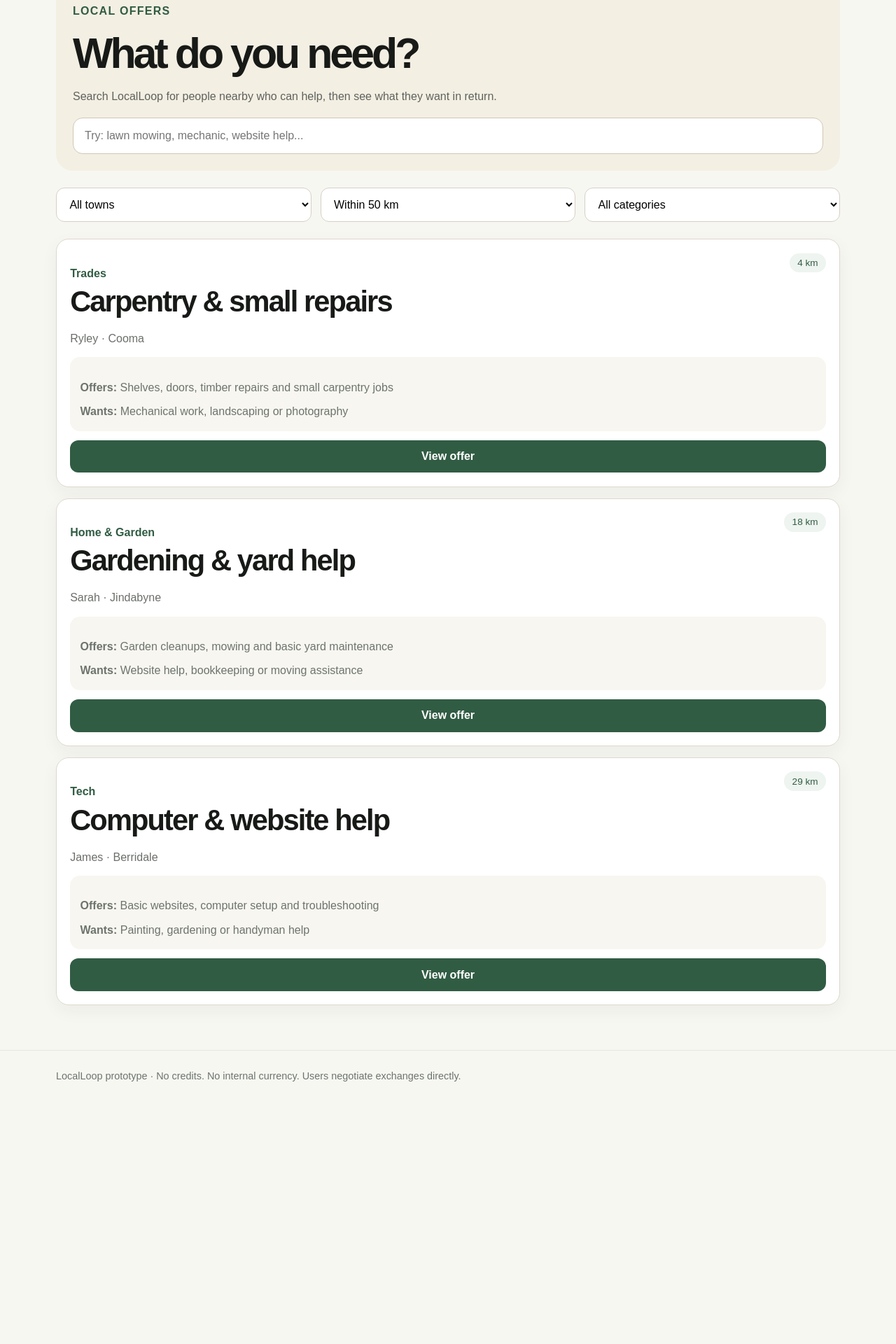
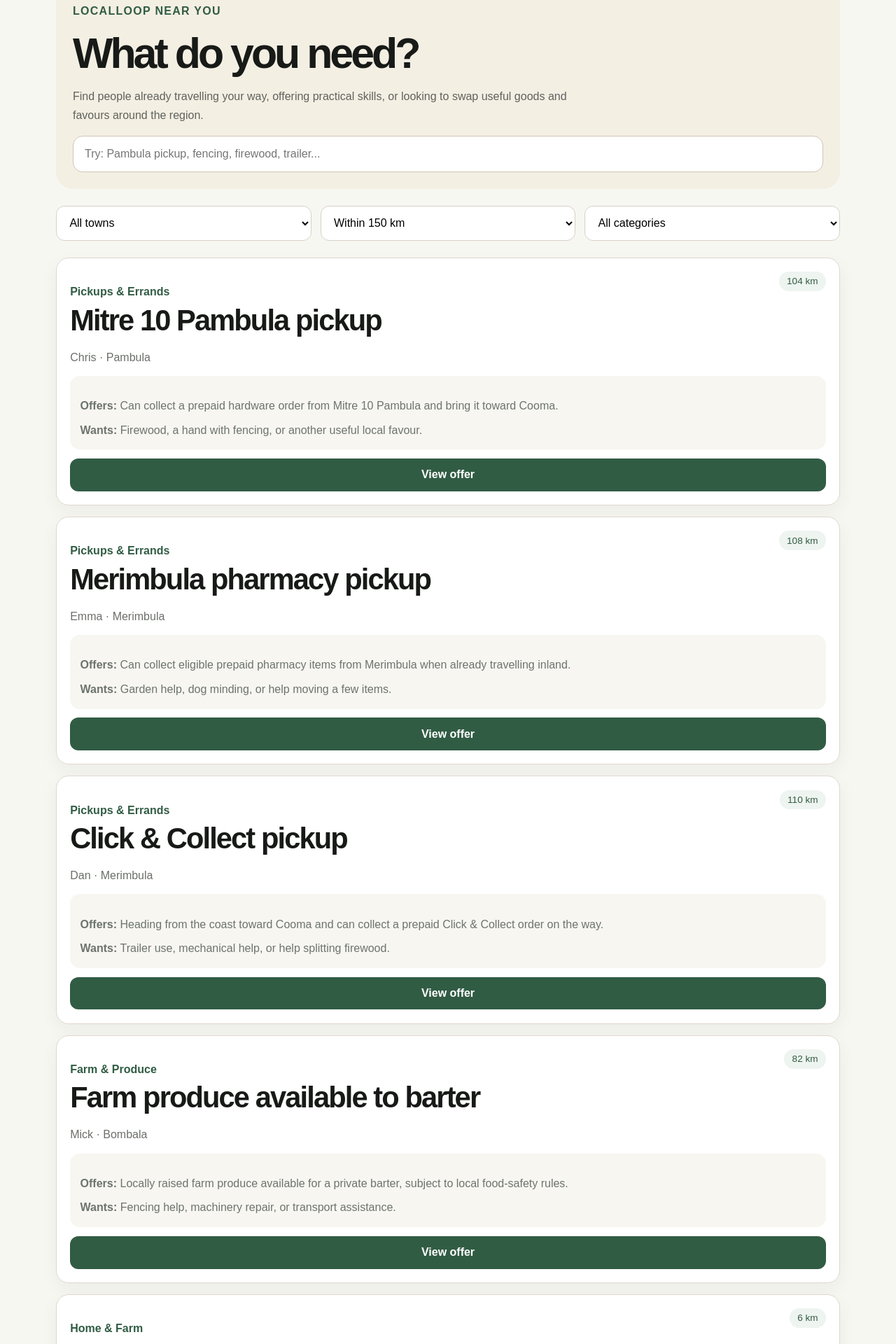
Before and after one commit to ryleycampbell93/LocalLoop, a Next.js app: page /browse in a window 1280 px wide. Shown: the part 140-2060 px from the top of the page at 70% size. Before the commit the page ends 1733 px from the top, so only its background shows below. Built offline with nearby package versions, Linux system fonts and the light colour scheme.

Commit message:
Add realistic regional LocalLoop examples

```diff
--- a/app/browse/page.tsx
+++ b/app/browse/page.tsx
@@ -5,46 +5,104 @@ import { useMemo, useState } from "react";
 
 const offers = [
   {
-    id: "carpentry-cooma",
-    title: "Carpentry & small repairs",
-    person: "Ryley",
+    id: "mitre10-pambula-pickup",
+    title: "Mitre 10 Pambula pickup",
+    person: "Chris",
+    town: "Pambula",
+    distance: 104,
+    category: "Pickups & Errands",
+    offers: "Can collect a prepaid hardware order from Mitre 10 Pambula and bring it toward Cooma.",
+    wants: "Firewood, a hand with fencing, or another useful local favour.",
+  },
+  {
+    id: "merimbula-pharmacy-pickup",
+    title: "Merimbula pharmacy pickup",
+    person: "Emma",
+    town: "Merimbula",
+    distance: 108,
+    category: "Pickups & Errands",
+    offers: "Can collect eligible prepaid pharmacy items from Merimbula when already travelling inland.",
+    wants: "Garden help, dog minding, or help moving a few items.",
+  },
+  {
+    id: "click-and-collect-coast",
+    title: "Click & Collect pickup",
+    person: "Dan",
+    town: "Merimbula",
+    distance: 110,
+    category: "Pickups & Errands",
+    offers: "Heading from the coast toward Cooma and can collect a prepaid Click & Collect order on the way.",
+    wants: "Trailer use, mechanical help, or help splitting firewood.",
+  },
+  {
+    id: "lamb-barter-bombala",
+    title: "Farm produce available to barter",
+    person: "Mick",
+    town: "Bombala",
+    distance: 82,
+    category: "Farm & Produce",
+    offers: "Locally raised farm produce available for a private barter, subject to local food-safety rules.",
+    wants: "Fencing help, machinery repair, or transport assistance.",
+  },
+  {
+    id: "firewood-cooma",
+    title: "Firewood delivery around Cooma",
+    person: "Steve",
+    town: "Cooma",
+    distance: 6,
+    category: "Home & Farm",
+    offers: "Can deliver a ute load of firewood around Cooma and nearby areas.",
+    wants: "Small carpentry job, welding help, or mower servicing.",
+  },
+  {
+    id: "trailer-transport-jindabyne",
+    title: "Trailer transport help",
+    person: "Sarah",
+    town: "Jindabyne",
+    distance: 61,
+    category: "Transport",
+    offers: "Can help move a mower, furniture or other suitable items with a trailer.",
+    wants: "Garden cleanup, painting help, or computer assistance.",
+  },
+  {
+    id: "fencing-bombala",
+    title: "Need a hand with fencing",
+    person: "Tom",
+    town: "Bombala",
+    distance: 84,
+    category: "Trades & Farm",
+    offers: "Can trade livestock-yard cleanup, firewood or general farm help.",
+    wants: "Someone experienced to help repair and tension a section of fencing.",
+  },
+  {
+    id: "mechanical-cooma",
+    title: "Small engine & mechanical help",
+    person: "Riley",
     town: "Cooma",
     distance: 4,
-    category: "Trades",
-    offers: "Shelves, doors, timber repairs and small carpentry jobs",
-    wants: "Mechanical work, landscaping or photography",
-  },
-  {
-    id: "gardening-jindabyne",
-    title: "Gardening & yard help",
-    person: "Sarah",
-    town: "Jindabyne",
-    distance: 18,
-    category: "Home & Garden",
-    offers: "Garden cleanups, mowing and basic yard maintenance",
-    wants: "Website help, bookkeeping or moving assistance",
-  },
-  {
-    id: "tech-berridale",
-    title: "Computer & website help",
-    person: "James",
-    town: "Berridale",
-    distance: 29,
-    category: "Tech",
-    offers: "Basic websites, computer setup and troubleshooting",
-    wants: "Painting, gardening or handyman help",
+    category: "Mechanical",
+    offers: "Can help with basic mower, small engine and mechanical jobs.",
+    wants: "Carpentry, transport help, or a useful local trade.",
   },
 ];
 
 export default function BrowsePage() {
   const [search, setSearch] = useState("");
   const [town, setTown] = useState("All towns");
-  const [distance, setDistance] = useState("50");
+  const [distance, setDistance] = useState("150");
   const [category, setCategory] = useState("All categories");
+
+  const towns = ["All towns", ...Array.from(new Set(offers.map((offer) => offer.town)))];
+
+  const categories = [
+    "All categories",
+    ...Array.from(new Set(offers.map((offer) => offer.category))),
+  ];
 
   const filteredOffers = useMemo(() => {
     return offers.filter((offer) => {
-      const text = `${offer.title} ${offer.offers} ${offer.wants} ${offer.person}`.toLowerCase();
+      const text =
+        `${offer.title} ${offer.offers} ${offer.wants} ${offer.person} ${offer.town}`.toLowerCase();
 
       const matchesSearch = text.includes(search.toLowerCase());
       const matchesTown = town === "All towns" || offer.town === town;
@@ -79,7 +137,7 @@ export default function BrowsePage() {
             marginBottom: "0.5rem",
           }}
         >
-          LOCAL OFFERS
+          LOCALLOOP NEAR YOU
         </p>
 
         <h1
@@ -97,17 +155,17 @@ export default function BrowsePage() {
             color: "#5f625d",
             fontSize: "1rem",
             marginBottom: "1rem",
-            maxWidth: 680,
+            maxWidth: 720,
           }}
         >
-          Search LocalLoop for people nearby who can help, then see what
-          they want in return.
+          Find people already travelling your way, offering practical skills,
+          or looking to swap useful goods and favours around the region.
         </p>
 
         <input
           value={search}
           onChange={(e) => setSearch(e.target.value)}
-          placeholder="Try: lawn mowing, mechanic, website help..."
+          placeholder="Try: Pambula pickup, fencing, firewood, trailer..."
           style={{
             width: "100%",
             padding: "1rem",
@@ -137,10 +195,9 @@ export default function BrowsePage() {
             background: "#fff",
           }}
         >
-          <option>All towns</option>
-          <option>Cooma</option>
-          <option>Jindabyne</option>
-          <option>Berridale</option>
+          {towns.map((item) => (
+            <option key={item}>{item}</option>
+          ))}
         </select>
 
         <select
@@ -153,9 +210,10 @@ export default function BrowsePage() {
             background: "#fff",
           }}
         >
-          <option value="10">Within 10 km</option>
           <option value="25">Within 25 km</option>
           <option value="50">Within 50 km</option>
+          <option value="100">Within 100 km</option>
+          <option value="150">Within 150 km</option>
         </select>
 
         <select
@@ -168,10 +226,9 @@ export default function BrowsePage() {
             background: "#fff",
           }}
         >
-          <option>All categories</option>
-          <option>Trades</option>
-          <option>Home & Garden</option>
-          <option>Tech</option>
+          {categories.map((item) => (
+            <option key={item}>{item}</option>
+          ))}
         </select>
       </section>
 
```
